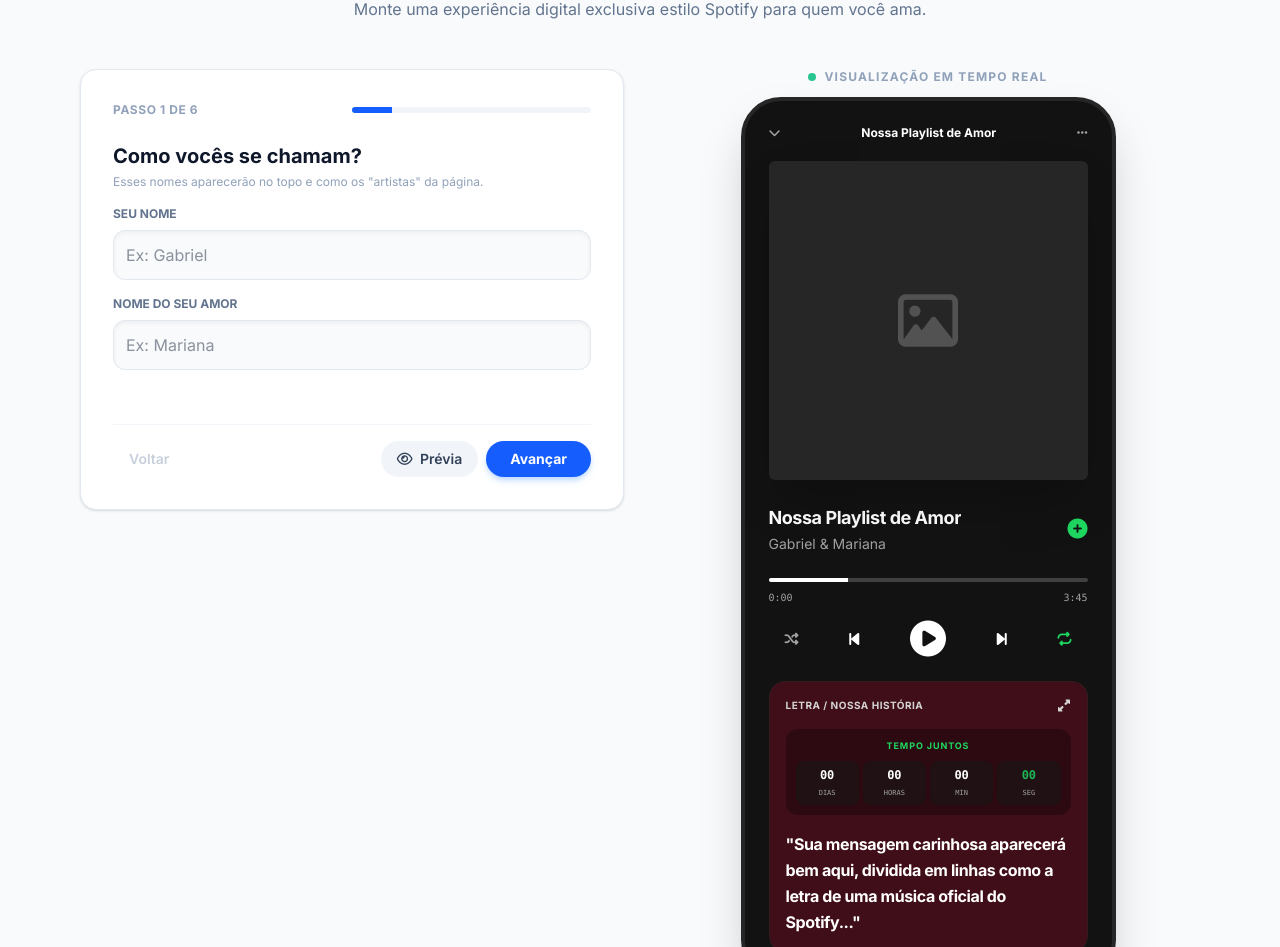
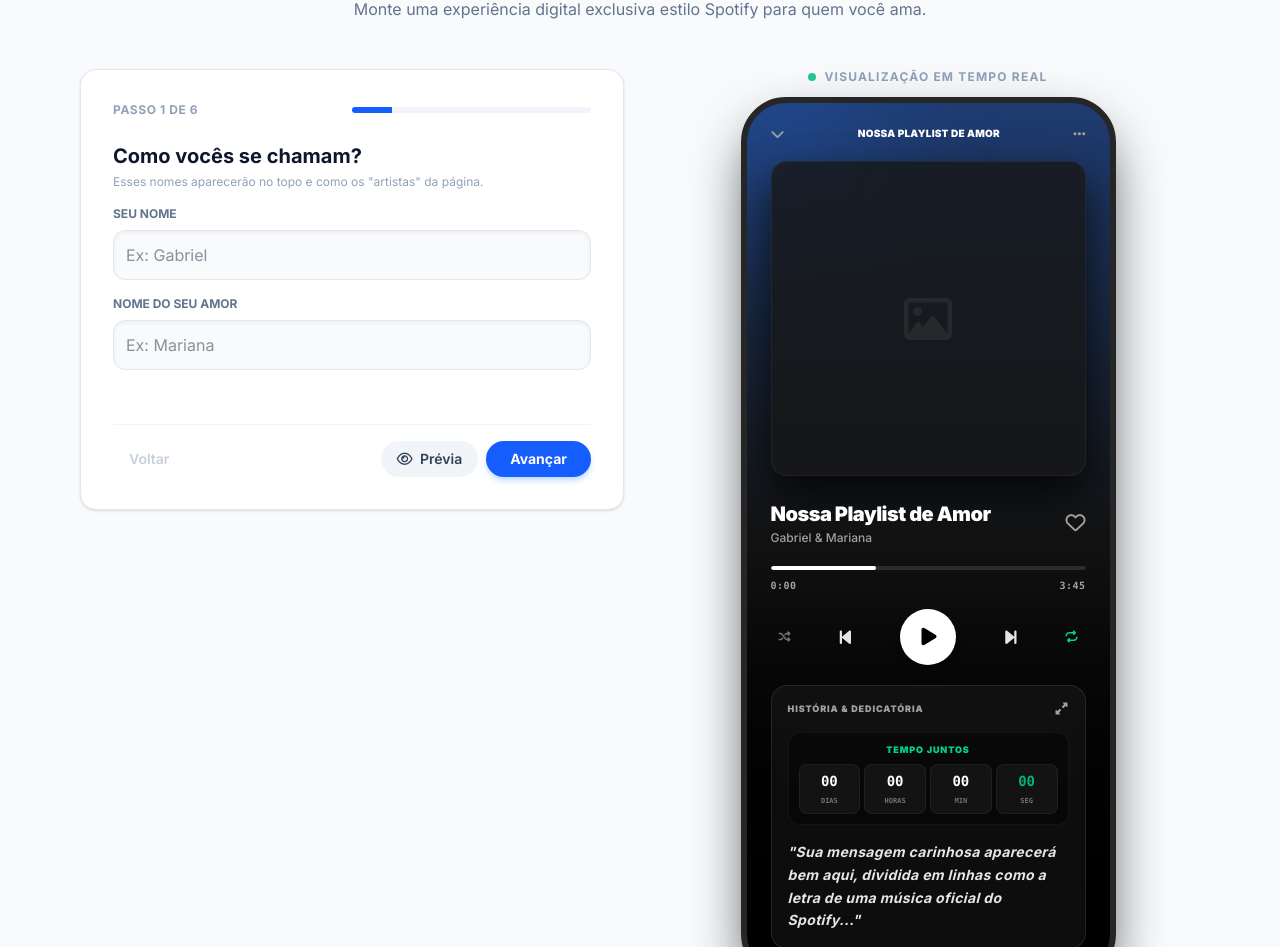
Before and after one commit to leoazevdo/presentes-digitais, a plain HTML site: page index.html in a window 1280 px wide. Shown: the part 87-1034 px from the top of the page. Drawn offline with nearby package versions, Linux system fonts and the light colour scheme.

Commit message:
atualizacao visual

```diff
--- a/index.html
+++ b/index.html
@@ -5,12 +5,13 @@
     <meta charset="UTF-8">
     <meta name="viewport" content="width=device-width, initial-scale=1.0">
     <title>BlueGift | Criador de Presente Digital</title>
+    <!-- Tailwind v4 -->
     <script src="https://cdn.jsdelivr.net/npm/@tailwindcss/browser@4"></script>
     <link rel="stylesheet" href="https://cdnjs.cloudflare.com/ajax/libs/font-awesome/6.4.0/css/all.min.css">
     <script src="https://cdn.jsdelivr.net/npm/@supabase/supabase-js@2"></script>
     <link rel="preconnect" href="https://fonts.googleapis.com">
     <link rel="preconnect" href="https://fonts.gstatic.com" crossorigin>
-    <link href="https://fonts.googleapis.com/css2?family=Inter:wght@300;400;500;600;700&display=swap" rel="stylesheet">
+    <link href="https://fonts.googleapis.com/css2?family=Inter:wght@300;400;500;600;700;800;900&display=swap" rel="stylesheet">
 
     <style>
         body {
@@ -41,6 +42,7 @@
 
         <div class="grid grid-cols-1 lg:grid-cols-2 gap-8 items-start">
 
+            <!-- COLUNA ESQUERDA: FORMULÁRIO -->
             <div class="bg-white p-5 sm:p-8 rounded-2xl shadow-sm border border-slate-200 order-1">
                 <div class="flex justify-between items-center mb-6">
                     <span class="text-xs font-bold uppercase tracking-wider text-slate-400" id="step-indicator">Passo 1 de 6</span>
@@ -130,87 +132,104 @@
                 </div>
             </div>
 
-            <!-- SEÇÃO DE PREVIEW (MOCKUP DO SMARTPHONE) -->
+            <!-- SEÇÃO DE PREVIEW (MOCKUP DO SMARTPHONE - ESTILO SPOTIFY) -->
             <div id="preview-section" class="flex flex-col items-center sticky top-8 order-2 mt-4 lg:mt-0">
                 <div class="text-xs font-bold uppercase tracking-widest text-slate-400 mb-3 flex items-center gap-2">
                     <span class="w-2 h-2 rounded-full bg-emerald-500 animate-pulse"></span> Visualização em Tempo Real
                 </div>
 
-                <div class="w-full max-w-[340px] sm:max-w-[375px] bg-[#121212] text-white rounded-[40px] p-5 sm:p-6 shadow-2xl border-4 border-neutral-800 overflow-hidden relative">
+                <!-- O Smartphone Ganhou Degradê Líquido Imersivo estilo Spotify moderno -->
+                <div class="w-full max-w-[340px] sm:max-w-[375px] bg-gradient-to-b from-[#1e3c72] via-[#121212] to-[#000000] text-white rounded-[45px] p-6 shadow-[0_25px_60px_-15px_rgba(0,0,0,0.9)] border-[6px] border-neutral-800 overflow-hidden relative transition-all duration-500">
 
-                    <div class="flex justify-between items-center mb-5 text-xs text-neutral-400 font-medium">
-                        <i class="fas fa-chevron-down"></i>
-                        <span id="preview-titulo" class="truncate max-w-[180px] font-bold text-white">Nossa Playlist de Amor</span>
-                        <i class="fas fa-ellipsis-h"></i>
+                    <!-- Brilho de fundo (Ambient Light Effect) -->
+                    <div class="absolute -top-20 -left-20 w-52 h-52 bg-blue-500/20 rounded-full blur-3xl pointer-events-none"></div>
+
+                    <!-- Header Superior -->
+                    <div class="flex justify-between items-center mb-5 text-xs text-neutral-400 font-semibold relative z-10">
+                        <i class="fas fa-chevron-down text-sm hover:text-white cursor-pointer transition"></i>
+                        <span id="preview-titulo" class="truncate max-w-[180px] font-black text-white tracking-wide uppercase text-[10px]">Nossa Playlist de Amor</span>
+                        <i class="fas fa-ellipsis-h text-sm hover:text-white cursor-pointer transition"></i>
                     </div>
 
-                    <div class="aspect-square w-full bg-neutral-800 rounded-md shadow-2xl mb-6 relative overflow-hidden group">
-                        <div id="preview-foto-placeholder" class="absolute inset-0 flex items-center justify-center text-neutral-600 z-10">
-                            <i class="far fa-image text-6xl"></i>
+                    <!-- Espaço da Capa com Cantos Bem Arredondados e Sombra Profunda -->
+                    <div class="aspect-square w-full bg-neutral-900/80 rounded-2xl shadow-[0_20px_40px_rgba(0,0,0,0.7)] mb-6 relative overflow-hidden group border border-white/5 relative z-10">
+                        <div id="preview-foto-placeholder" class="absolute inset-0 flex items-center justify-center text-neutral-700 z-10">
+                            <i class="far fa-image text-5xl opacity-40"></i>
                         </div>
 
-                        <div id="carousel-container" class="absolute inset-0 flex overflow-x-auto snap-x snap-mandatory scrollbar-none hidden">
+                        <div id="carousel-container" class="absolute inset-0 flex overflow-x-auto snap-x snap-mandatory scrollbar-none hidden"></div>
+                        <div id="carousel-dots" class="absolute bottom-3 left-0 right-0 flex justify-center gap-1.5 z-20 hidden"></div>
+                    </div>
+
+                    <!-- Título da Música e Artista Reunidos -->
+                    <div class="flex justify-between items-center mb-5 relative z-10">
+                        <div class="truncate pr-4 w-[85%]">
+                            <!-- Aqui entra o Nome da Música escolhida -->
+                            <h3 id="preview-track-name" class="text-xl font-black tracking-tight truncate text-white">Nossa Playlist de Amor</h3>
+                            <!-- Identificadores separados para Artista e para o Casal -->
+                            <p id="preview-track-artist" class="text-xs font-bold text-emerald-400 truncate mt-0.5 hidden">Artista da música</p>
+                            <p id="preview-casal" class="text-xs font-medium text-neutral-400 truncate mt-0.5">Gabriel & Mariana</p>
+                        </div>
+                        <button class="text-neutral-400 hover:text-emerald-400 text-xl transition transform active:scale-90"><i class="far fa-heart"></i></button>
+                    </div>
+
+                    <!-- Barra de Progresso Interativa com visual atualizado -->
+                    <div id="spotify-player-wrapper" class="mb-5 relative z-10">
+                        <div class="w-full bg-neutral-700/60 h-[4px] rounded-full overflow-hidden mb-2 cursor-pointer group relative">
+                            <div class="bg-white h-full w-1/3 rounded-full group-hover:bg-emerald-400 transition-colors"></div>
+                        </div>
+                        <div class="flex justify-between text-[10px] text-neutral-400 font-bold font-mono tracking-wider">
+                            <span>0:00</span>
+                            <span>3:45</span>
                         </div>
 
-                        <div id="carousel-dots" class="absolute bottom-3 left-0 right-0 flex justify-center gap-1.5 z-20 hidden">
+                        <!-- Controles Principais de Mídia -->
+                        <div class="flex justify-between items-center px-2 mt-4">
+                            <i class="fas fa-shuffle text-neutral-500 hover:text-white cursor-pointer text-xs transition"></i>
+                            <i class="fas fa-backward-step text-neutral-200 hover:text-white cursor-pointer text-lg transition transform active:scale-90"></i>
+
+                            <!-- Botão Interativo Play/Pause com ID e cursor adequados -->
+                            <div class="bg-white text-black w-14 h-14 rounded-full flex items-center justify-center shadow-lg hover:scale-105 active:scale-95 cursor-pointer transition-all">
+                                <i id="btn-play-pause" class="fas fa-play text-xl ml-0.5"></i>
+                            </div>
+
+                            <i class="fas fa-forward-step text-neutral-200 hover:text-white cursor-pointer text-lg transition transform active:scale-90"></i>
+                            <i class="fas fa-repeat text-emerald-400 text-xs cursor-pointer"></i>
                         </div>
                     </div>
 
-                    <div class="flex justify-between items-center mb-6">
-                        <div class="truncate pr-4">
-                            <h3 id="preview-track-name" class="text-lg font-bold tracking-tight truncate">Nossa Playlist de Amor</h3>
-                            <p id="preview-casal" class="text-xs sm:text-sm text-neutral-400 truncate mt-0.5">Gabriel & Mariana</p>
-                        </div>
-                        <button class="text-[#1ED760] text-xl"><i class="fas fa-circle-plus"></i></button>
-                    </div>
-
-                    <div id="spotify-player-wrapper" class="mb-6">
-                        <div class="w-full bg-neutral-700 h-1 rounded-full overflow-hidden mb-2">
-                            <div class="bg-white h-full w-1/4"></div>
-                        </div>
-                        <div class="flex justify-between text-[10px] text-neutral-400 font-mono mb-4">
-                            <span>0:00</span>
-                            <span>3:45</span>
-                        </div>
-                        <div class="flex justify-between items-center px-4">
-                            <i class="fas fa-shuffle text-neutral-400 text-sm"></i>
-                            <i class="fas fa-backward-step text-white text-base"></i>
-                            <i class="fas fa-play-circle text-white text-4xl"></i>
-                            <i class="fas fa-forward-step text-white text-base"></i>
-                            <i class="fas fa-repeat text-[#1ED760] text-sm"></i>
-                        </div>
-                    </div>
-
-                    <!-- SEÇÃO LETRA (Agora envelopada corretamente ANTES do fechamento do smartphone) -->
-                    <div class="bg-[#400e18] rounded-2xl p-4 border border-neutral-800/50 space-y-4">
-                        <div class="flex justify-between items-center text-[10px] font-bold uppercase tracking-wider text-neutral-300">
-                            <span>Letra / Nossa História</span>
-                            <i class="fas fa-expand-alt text-xs"></i>
+                    <!-- Seção Letra / Dedicatória Transformada em Glassmorphism Semitransparente -->
+                    <div class="bg-white/5 border border-white/10 backdrop-blur-md rounded-2xl p-4 space-y-4 shadow-inner relative z-10">
+                        <div class="flex justify-between items-center text-[9px] font-black uppercase tracking-widest text-neutral-400">
+                            <span>História & Dedicatória</span>
+                            <i class="fas fa-expand-alt text-neutral-400 hover:text-white cursor-pointer text-xs"></i>
                         </div>
 
-                        <div class="bg-black/30 p-2.5 rounded-xl">
-                            <p class="text-[9px] font-bold text-[#1ED760] uppercase tracking-widest mb-2 text-center">Tempo Juntos</p>
+                        <!-- Contador de Tempo Organizado -->
+                        <div class="bg-black/40 p-2.5 rounded-xl border border-white/5">
+                            <p class="text-[9px] font-black text-emerald-400 uppercase tracking-widest mb-2 text-center">Tempo Juntos</p>
                             <div id="preview-contador" class="grid grid-cols-4 gap-1 text-center font-mono text-xs">
-                                <div class="bg-neutral-900/60 p-1.5 rounded-lg">
-                                    <span class="block font-extrabold text-white">00</span>
-                                    <span class="text-[7px] uppercase text-neutral-400">Dias</span>
+                                <div class="bg-neutral-900/80 p-1.5 rounded-lg border border-white/5">
+                                    <span class="block font-black text-white text-sm">00</span>
+                                    <span class="text-[7px] uppercase font-bold text-neutral-500">Dias</span>
                                 </div>
-                                <div class="bg-neutral-900/60 p-1.5 rounded-lg">
-                                    <span class="block font-extrabold text-white">00</span>
-                                    <span class="text-[7px] uppercase text-neutral-400">Horas</span>
+                                <div class="bg-neutral-900/80 p-1.5 rounded-lg border border-white/5">
+                                    <span class="block font-black text-white text-sm">00</span>
+                                    <span class="text-[7px] uppercase font-bold text-neutral-500">Horas</span>
                                 </div>
-                                <div class="bg-neutral-900/60 p-1.5 rounded-lg">
-                                    <span class="block font-extrabold text-white">00</span>
-                                    <span class="text-[7px] uppercase text-neutral-400">Min</span>
+                                <div class="bg-neutral-900/80 p-1.5 rounded-lg border border-white/5">
+                                    <span class="block font-black text-white text-sm">00</span>
+                                    <span class="text-[7px] uppercase font-bold text-neutral-500">Min</span>
                                 </div>
-                                <div class="bg-neutral-900/60 p-1.5 rounded-lg">
-                                    <span class="block font-extrabold text-[#1ED760] animate-pulse">00</span>
-                                    <span class="text-[7px] uppercase text-neutral-400">Seg</span>
+                                <div class="bg-neutral-900/80 p-1.5 rounded-lg border border-white/5">
+                                    <span class="block font-black text-emerald-400 animate-pulse text-sm">00</span>
+                                    <span class="text-[7px] uppercase font-bold text-neutral-500">Seg</span>
                                 </div>
                             </div>
                         </div>
 
-                        <p id="preview-mensagem" class="text-sm sm:text-base font-bold text-white leading-relaxed tracking-tight break-words">
+                        <!-- Texto da Dedicatória Limpo e Elegante -->
+                        <p id="preview-mensagem" class="text-xs sm:text-sm font-bold text-neutral-200 leading-relaxed tracking-wide break-words italic">
                             "Sua mensagem carinhosa aparecerá bem aqui, dividida em linhas como a letra de uma música oficial do Spotify..."
                         </p>
                     </div>
```
Also changed, not shown: app.js (+33 -0 lines).
